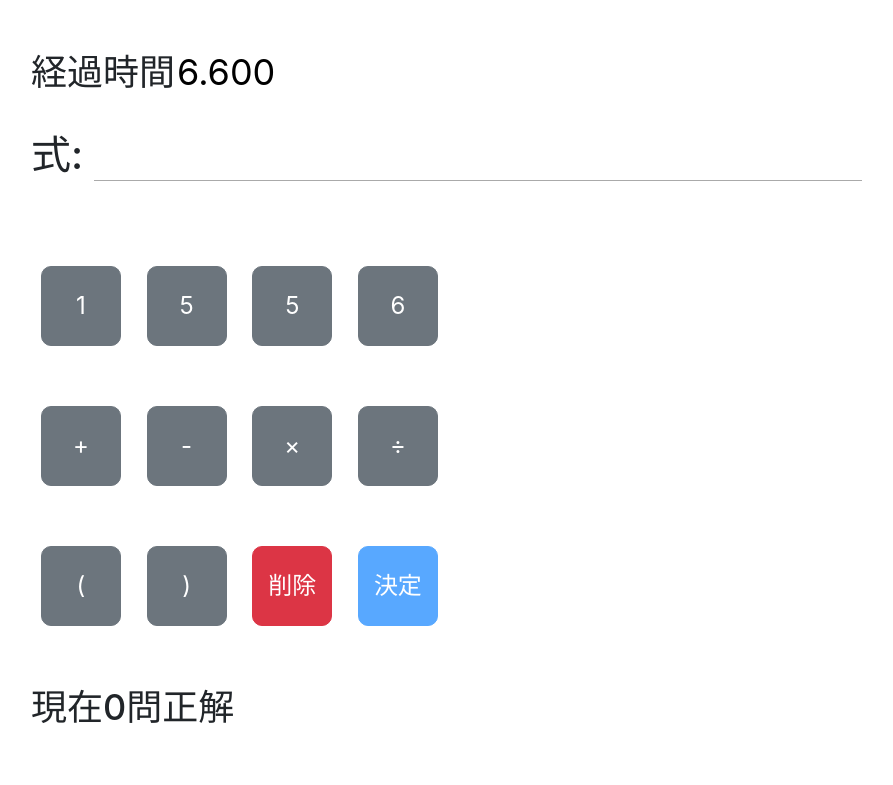
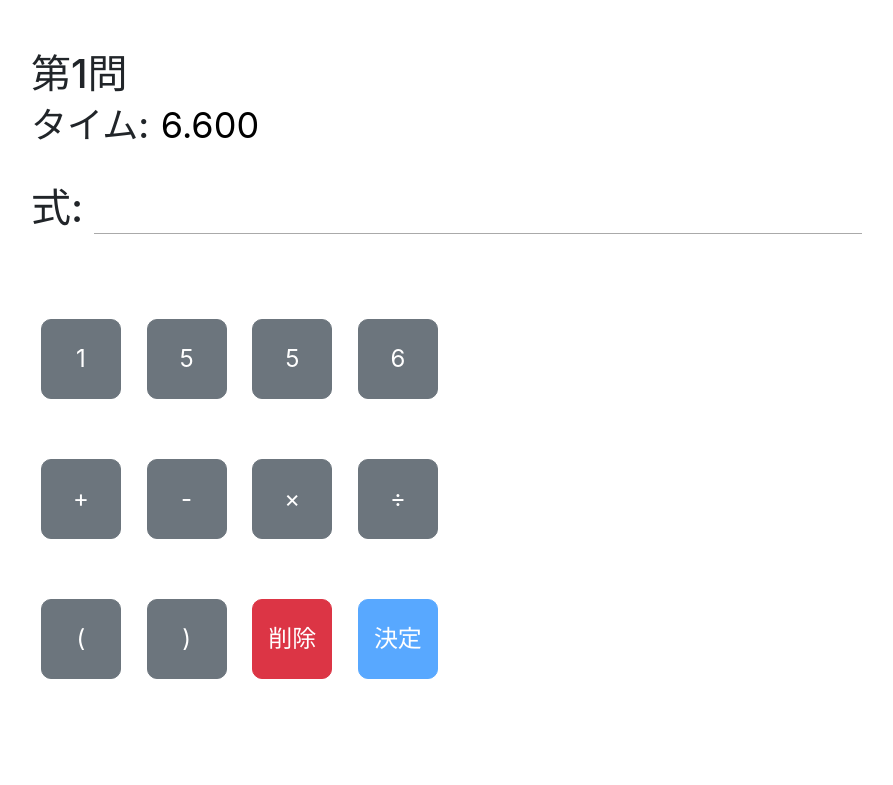
Before and after one commit to rokuyon/make10_project, a Django app: page /game in a window 1280 px wide. Shown: the part 91-876 px from the top of the page, without its empty margins (99-992 px from the left). Before the commit the page ends 814 px from the top, so only its background shows below. Run offline with Django 3.2, Linux system fonts and the light colour scheme; some libraries are stand-ins or nearby versions.

Commit message:
style: デザインの変更

```diff
--- a/make10/static/js/script.js
+++ b/make10/static/js/script.js
@@ -90,12 +90,23 @@ function judge() {
         correctCount = Number(correctCount) + 1;
         document.getElementById("correctCount").innerHTML = correctCount.toString();
 
-        if (correctCount >= 1) {
+        if (correctCount >= 11) {
             var clearTime = document.getElementById("timer").value
             $("#clearTimeInput").attr({
                 'value': clearTime
             });
             $("#clearTimeForm").submit();
+        } else {
+            numbers = [];
+            numbersList = getNumbers();
+            var figureButtonList = document.getElementById("figure").children;
+            for (var i=0; i<figureButtonList.length; i++) {
+                figureButtonList.item(i).value = "";
+                figureButtonList.item(i).value = numbersList[i];
+                numbers.push(numbersList[i]);
+            }
+            document.getElementById("formula").value = "";
+            formula = [];
         }
 
     } else {
--- a/make10/templates/make10/game.html
+++ b/make10/templates/make10/game.html
@@ -4,9 +4,12 @@
     <script type="text/javascript">
         window.onload = initGame
     </script>
+    <h1>
+        第<span id="correctCount">1</span>問
+    </h1>
     <h2>
         <form name="myForm">
-            経過時間<input class="stop-watch" type="text" size="28" name="myFormTime" id="timer">
+            タイム: <input class="stop-watch" type="text" size="12" name="myFormTime" id="timer">
         </form>
     </h2>
     <br>
@@ -32,14 +35,9 @@
         <input class="btn btn-danger game-button" type="button" value="削除" onclick="popFormula()">
         <input class="btn btn-primary game-button" type="button" id="answer" disabled="true" value="決定" onClick="judge()">
     </div>
-
     <br>
-
     <div class="message" id="message">
     </div>
-    <h2>
-        現在<span id="correctCount">0</span>問正解
-    </h2>
 
     <form action="{% url 'clear' %}" method="POST" id="clearTimeForm">
         {% csrf_token %}
--- a/make10/templates/make10/index.html
+++ b/make10/templates/make10/index.html
@@ -6,6 +6,8 @@
   <br>
   <p>与えられた4つの数字と足し算, 引き算, 掛け算, 割り算, カッコを使って、いち早く10を作るゲームです。</p>
   <br>
+  <p>10門正解するタイムを競います。</p>
+  <br>
   <a href="{% url 'game' %}">
       <button class="btn btn-primary start-button" type="button">ゲームスタート</button>
   </a>
```
Also changed, not shown: db.sqlite3.
